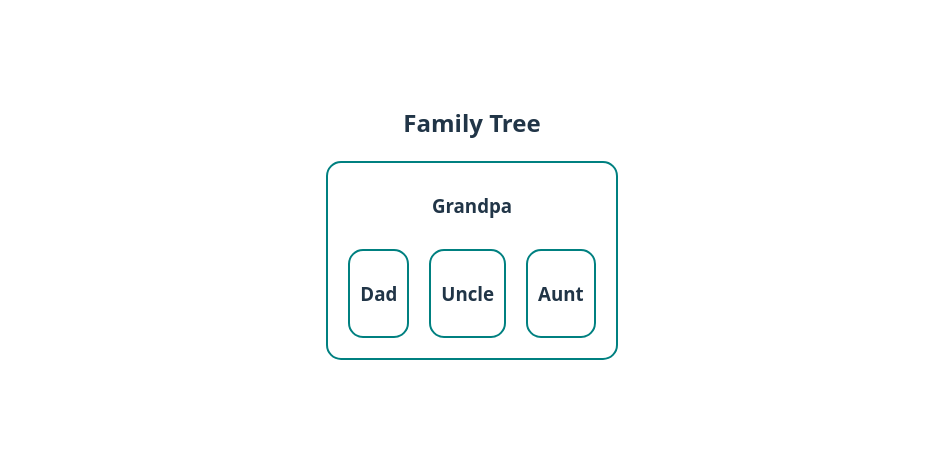
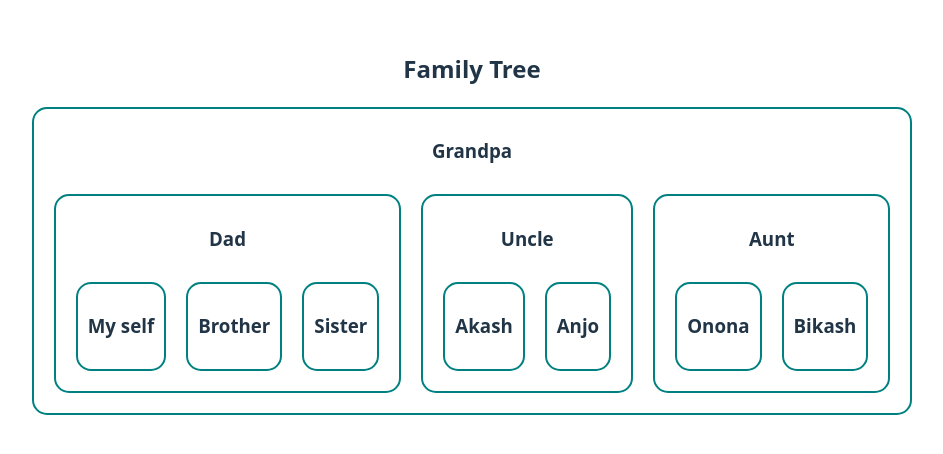
Before and after one commit to sohagroy7223/Explore-React-Form, a React (Vite) app: page / in a window 1280 px wide. Shown: the part 172-626 px from the top of the page, without its empty margins (168-1111 px from the left). Built offline with nearby package versions, Linux system fonts and the light colour scheme.

Commit message:
addad final family tree in this file

```diff
--- a/src/Components/FamilyTree/Aunt.jsx
+++ b/src/Components/FamilyTree/Aunt.jsx
@@ -1,9 +1,14 @@
 import React from "react";
+import AuntSons from "./AuntSons";
 
 const Aunt = () => {
   return (
     <div>
       <h3>Aunt</h3>
+      <section className="flex">
+        <AuntSons name={"Onona"}></AuntSons>
+        <AuntSons name={"Bikash"}></AuntSons>
+      </section>
     </div>
   );
 };
--- /dev/null
+++ b/src/Components/FamilyTree/AuntSons.jsx
@@ -0,0 +1,11 @@
+import React from "react";
+
+const AuntSons = ({ name }) => {
+  return (
+    <div>
+      <h3>{name}</h3>
+    </div>
+  );
+};
+
+export default AuntSons;
--- /dev/null
+++ b/src/Components/FamilyTree/Brother.jsx
@@ -0,0 +1,11 @@
+import React from "react";
+
+const Brother = () => {
+  return (
+    <div>
+      <h3>Brother</h3>
+    </div>
+  );
+};
+
+export default Brother;
--- a/src/Components/FamilyTree/Dad.jsx
+++ b/src/Components/FamilyTree/Dad.jsx
@@ -1,9 +1,17 @@
 import React from "react";
-
+import MySelf from "./MySelf";
+import Brother from "./Brother";
+import Sister from "./Sister";
+import "./FamilyTree.css";
 const Dad = () => {
   return (
     <div>
       <h3>Dad</h3>
+      <section className="flex">
+        <MySelf></MySelf>
+        <Brother></Brother>
+        <Sister></Sister>
+      </section>
     </div>
   );
 };
--- /dev/null
+++ b/src/Components/FamilyTree/MySelf.jsx
@@ -0,0 +1,11 @@
+import React from "react";
+
+const MySelf = () => {
+  return (
+    <div>
+      <h3>My self</h3>
+    </div>
+  );
+};
+
+export default MySelf;
--- /dev/null
+++ b/src/Components/FamilyTree/Sister.jsx
@@ -0,0 +1,11 @@
+import React from "react";
+
+const Sister = () => {
+  return (
+    <div>
+      <h3>Sister</h3>
+    </div>
+  );
+};
+
+export default Sister;
--- a/src/Components/FamilyTree/Uncle.jsx
+++ b/src/Components/FamilyTree/Uncle.jsx
@@ -1,9 +1,14 @@
 import React from "react";
-
+import UncleSons from "./UncleSons";
+import "./FamilyTree.css";
 const Uncle = () => {
   return (
     <div>
       <h3>Uncle</h3>
+      <section className="flex">
+        <UncleSons name={"Akash"}></UncleSons>
+        <UncleSons name={"Anjo"}></UncleSons>
+      </section>
     </div>
   );
 };
--- /dev/null
+++ b/src/Components/FamilyTree/UncleSons.jsx
@@ -0,0 +1,11 @@
+import React from "react";
+
+const UncleSons = ({ name }) => {
+  return (
+    <div>
+      <h3>{name}</h3>
+    </div>
+  );
+};
+
+export default UncleSons;
```
